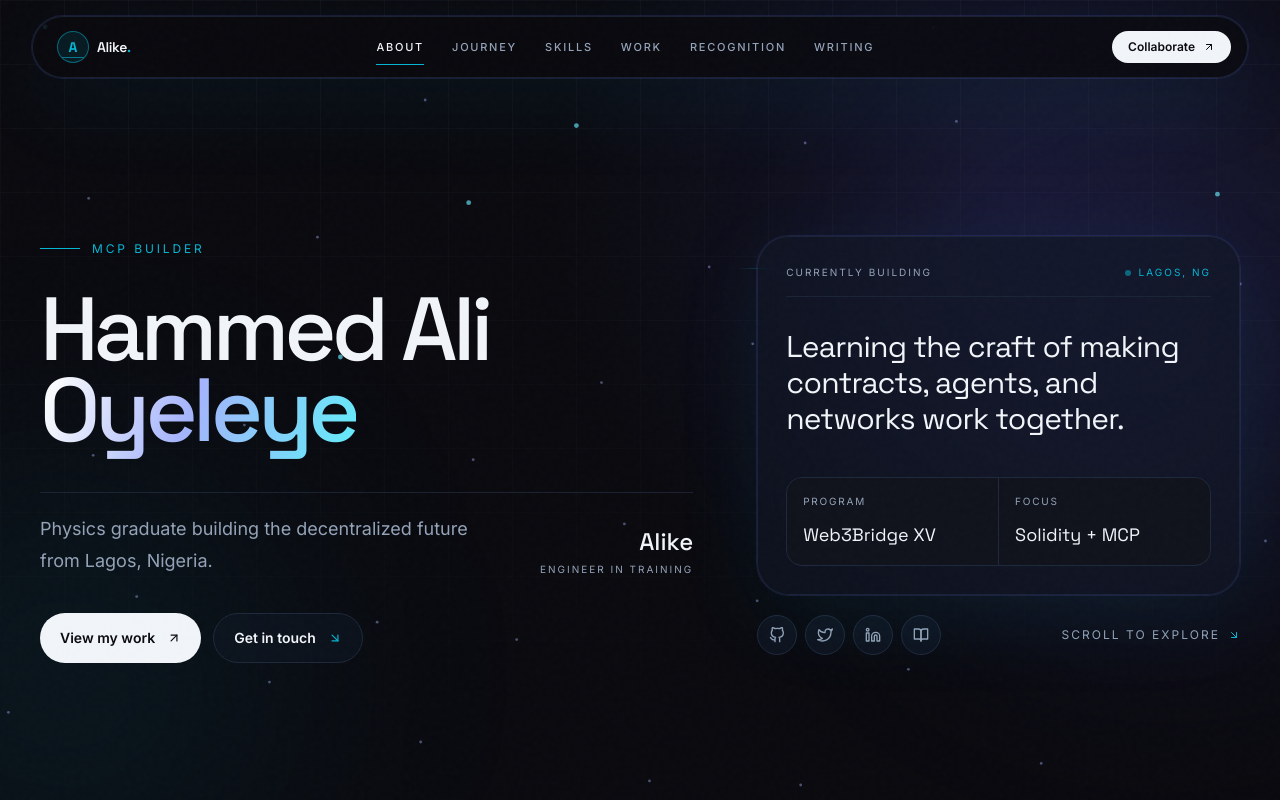
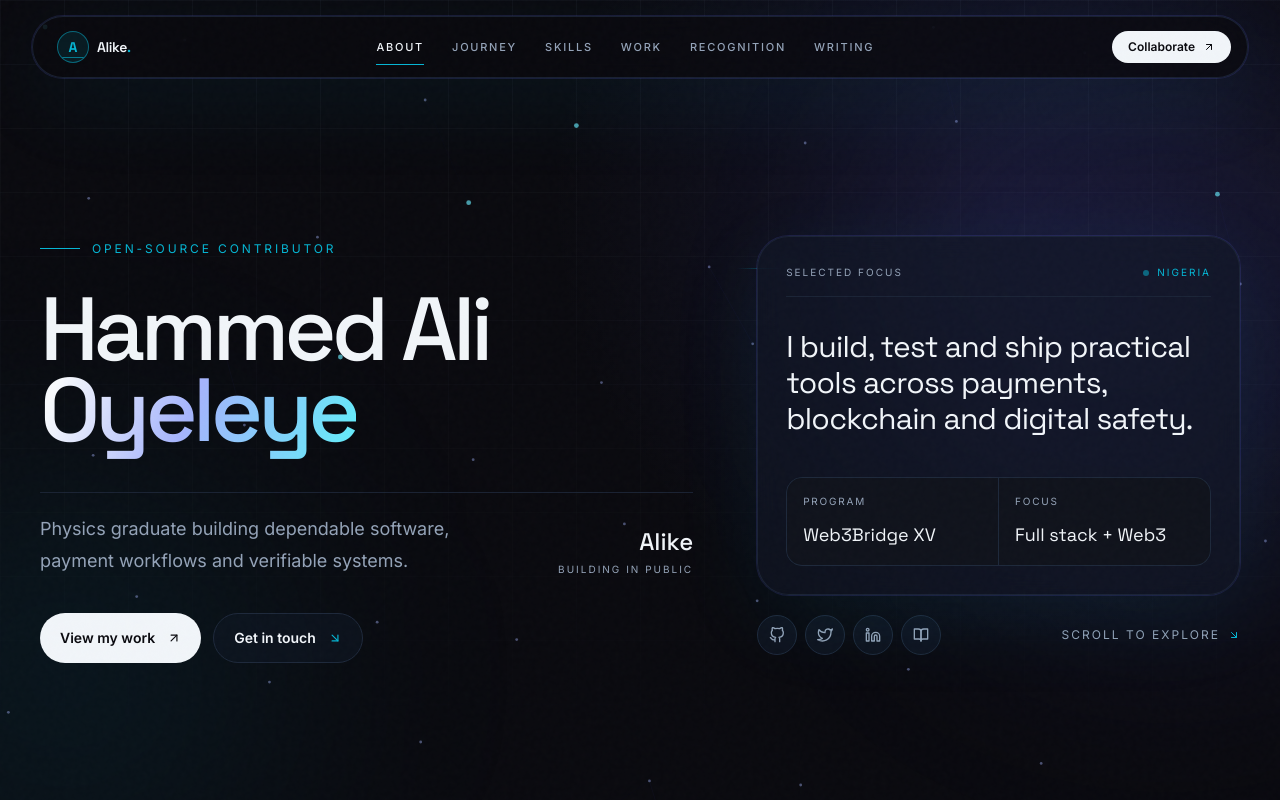
Before and after one commit to Alike001/alike-portfolio, a Next.js app: page / in a window 1280 px wide. Shown: the top 800 px of the page. Built offline with nearby package versions, Linux system fonts and the light colour scheme.

Commit message:
feat: refresh portfolio components/Hero.jsx

```diff
--- a/components/Hero.jsx
+++ b/components/Hero.jsx
@@ -4,7 +4,7 @@ import { AnimatePresence, motion } from "framer-motion";
 import { useEffect, useRef, useState } from "react";
 import { FiArrowDownRight, FiArrowUpRight, FiBookOpen, FiGithub, FiLinkedin, FiTwitter } from "react-icons/fi";
 
-const roles = ["Web3 Engineer", "Solidity Developer", "MCP Builder", "Builder from Lagos"];
+const roles = ["Software Developer", "Web3 Engineer", "Open-source Contributor", "Builder from Nigeria"];
 const socials = [
   ["GitHub", "https://github.com/Alike001", FiGithub],
   ["X", "https://x.com/IamAlikeX", FiTwitter],
@@ -106,8 +106,8 @@ export default function Hero() {
             Hammed Ali <span className="text-gradient">Oyeleye</span>
           </motion.h1>
           <motion.div variants={{ hidden: { opacity: 0, y: 18 }, visible: { opacity: 1, y: 0 } }} className="mt-8 flex items-end justify-between gap-6 border-t border-line/80 pt-5 sm:mt-10">
-            <p className="max-w-md text-base leading-7 text-muted sm:text-lg sm:leading-8">Physics graduate building the decentralized future from Lagos, Nigeria.</p>
-            <div className="hidden text-right sm:block"><p className="font-display text-2xl font-medium text-cloud">Alike</p><p className="mt-1 text-[10px] uppercase tracking-[0.2em] text-muted">Engineer in training</p></div>
+            <p className="max-w-md text-base leading-7 text-muted sm:text-lg sm:leading-8">Physics graduate building dependable software, payment workflows and verifiable systems.</p>
+            <div className="hidden text-right sm:block"><p className="font-display text-2xl font-medium text-cloud">Alike</p><p className="mt-1 text-[10px] uppercase tracking-[0.2em] text-muted">Building in public</p></div>
           </motion.div>
           <motion.div variants={{ hidden: { opacity: 0, y: 18 }, visible: { opacity: 1, y: 0 } }} className="mt-9 flex flex-wrap gap-3">
             <a href="#projects" className="focus-ring group inline-flex items-center gap-3 rounded-full bg-cloud px-5 py-3.5 text-sm font-semibold text-ink transition-transform hover:-translate-y-1">View my work <FiArrowUpRight className="transition-transform group-hover:translate-x-0.5 group-hover:-translate-y-0.5" /></a>
@@ -118,11 +118,11 @@ export default function Hero() {
         <motion.div initial={{ opacity: 0, x: 30 }} animate={{ opacity: 1, x: 0 }} transition={{ delay: .65, duration: .8 }} className="relative lg:pb-2">
           <div className="absolute -left-5 top-8 hidden h-px w-16 bg-gradient-to-r from-transparent to-cyan/70 lg:block" />
           <div className="rounded-[2rem] border border-line/80 bg-card/65 p-5 shadow-aura backdrop-blur-md sm:p-7">
-            <div className="mb-8 flex items-center justify-between border-b border-line/80 pb-4 text-[10px] uppercase tracking-[0.2em] text-muted"><span>Currently building</span><span className="flex items-center gap-2 text-cyan"><i className="h-1.5 w-1.5 animate-pulse rounded-full bg-cyan" /> Lagos, NG</span></div>
-            <p className="font-display text-2xl leading-tight tracking-tight text-cloud sm:text-3xl">Learning the craft of making contracts, agents, and networks work together.</p>
+            <div className="mb-8 flex items-center justify-between border-b border-line/80 pb-4 text-[10px] uppercase tracking-[0.2em] text-muted"><span>Selected focus</span><span className="flex items-center gap-2 text-cyan"><i className="h-1.5 w-1.5 animate-pulse rounded-full bg-cyan" /> Nigeria</span></div>
+            <p className="font-display text-2xl leading-tight tracking-tight text-cloud sm:text-3xl">I build, test and ship practical tools across payments, blockchain and digital safety.</p>
             <div className="mt-10 grid grid-cols-2 gap-px overflow-hidden rounded-2xl border border-line bg-line">
               <div className="bg-ink/70 p-4"><p className="text-[10px] uppercase tracking-[0.18em] text-muted">Program</p><p className="mt-3 font-display text-lg text-cloud">Web3Bridge XV</p></div>
-              <div className="bg-ink/70 p-4"><p className="text-[10px] uppercase tracking-[0.18em] text-muted">Focus</p><p className="mt-3 font-display text-lg text-cloud">Solidity + MCP</p></div>
+              <div className="bg-ink/70 p-4"><p className="text-[10px] uppercase tracking-[0.18em] text-muted">Focus</p><p className="mt-3 font-display text-lg text-cloud">Full stack + Web3</p></div>
             </div>
           </div>
           <div className="mt-5 flex items-center justify-between">
```
